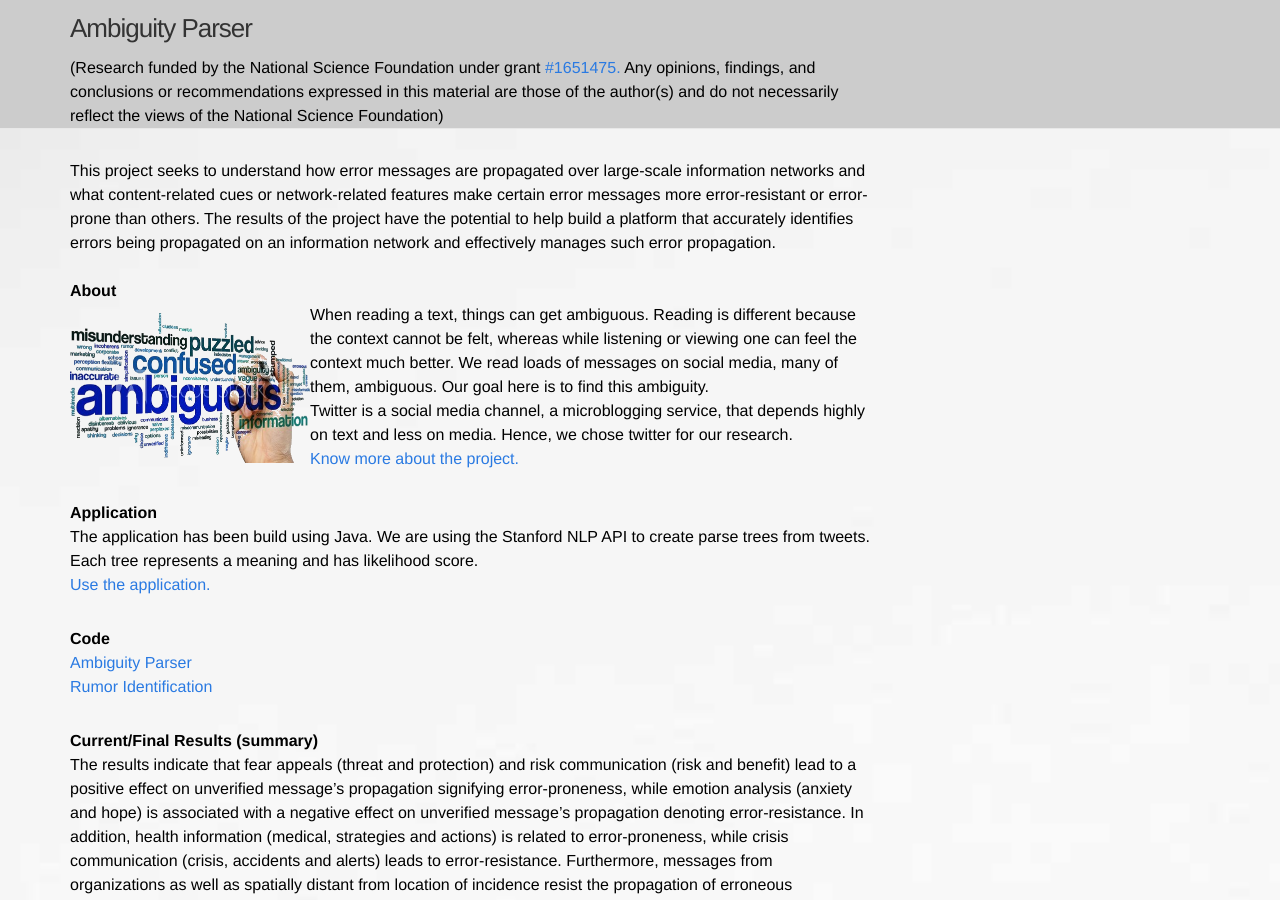
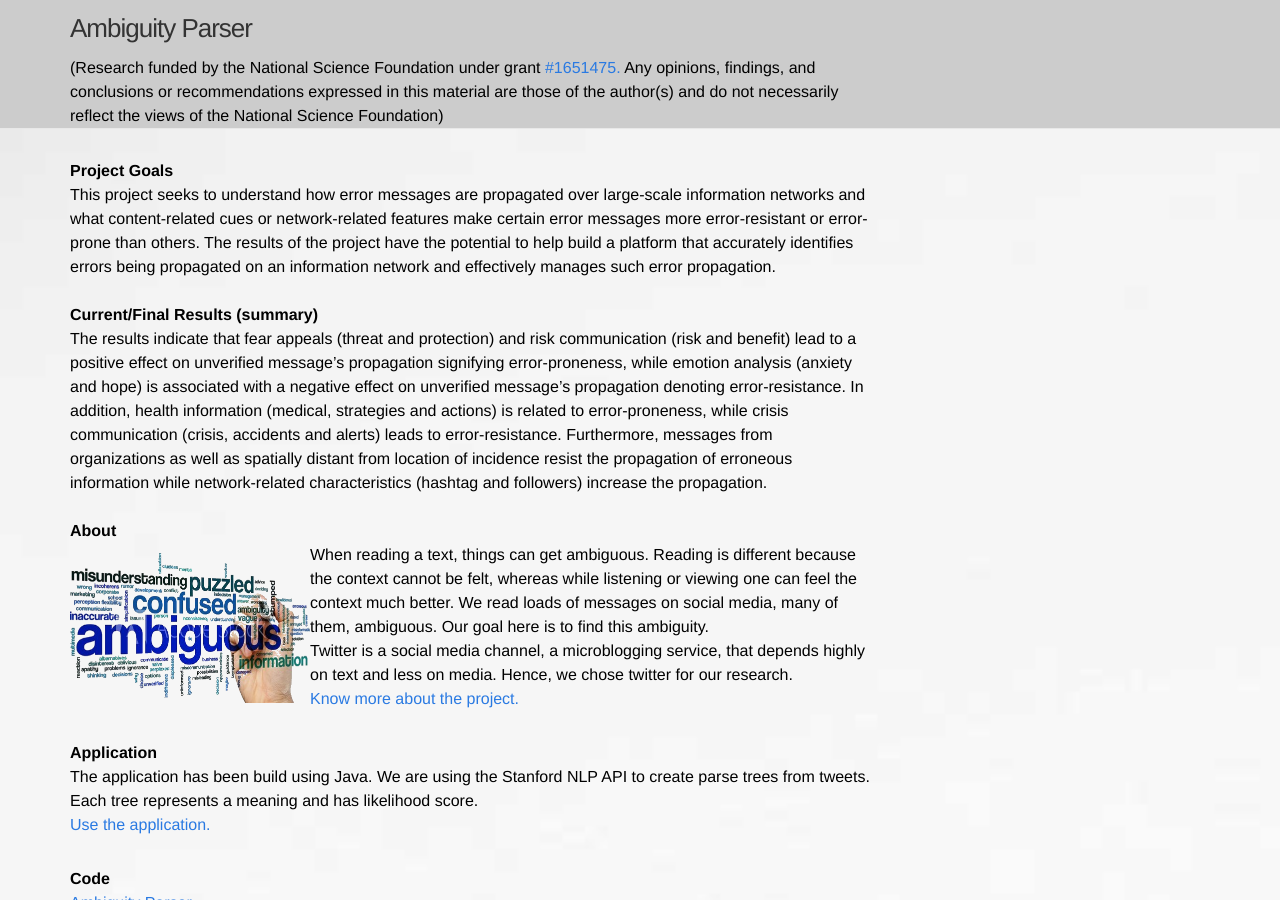
Before and after one commit to AmbiguityISMLab/AmbiguityISMLab.github.io, a Jekyll site: the page built from index.html, in a window 1280 px wide and 900 px high. Built offline with Jekyll 4.4.1, drawn with Linux system fonts in a browser that asks for light colours.

Commit message:
Update about.html

```diff
--- a/_includes/about.html
+++ b/_includes/about.html
@@ -1,4 +1,8 @@
+<p><b>Project Goals</b></p>
 This project seeks to understand how error messages are propagated over large-scale information networks and what content-related cues or network-related features make certain error messages more error-resistant or error-prone than others. The results of the project have the potential to help build a platform that accurately identifies errors being propagated on an information network and effectively manages such error propagation.<br><br>
+
+<p><b>Current/Final Results (summary)</b></p>
+The results indicate that fear appeals (threat and protection) and risk communication (risk and benefit) lead to a positive effect on unverified message’s propagation signifying error-proneness, while emotion analysis (anxiety and hope) is associated with a negative effect on unverified message’s propagation denoting error-resistance. In addition, health information (medical, strategies and actions) is related to error-proneness, while crisis communication (crisis, accidents and alerts) leads to error-resistance. Furthermore, messages from organizations as well as spatially distant from location of incidence resist the propagation of erroneous information while network-related characteristics (hashtag and followers) increase the propagation.<br><br>
 
 <p><b>About</b></p>
 <p><img src="/img/about.png" height="160" width="240" align="left">
```
